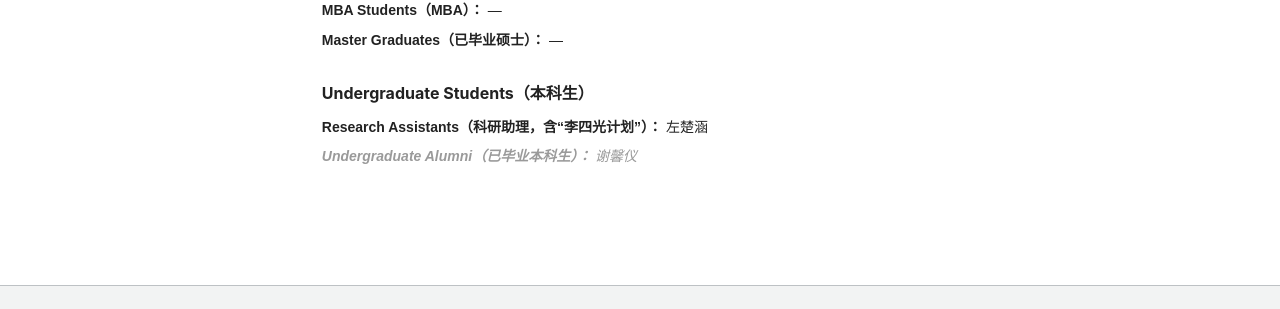
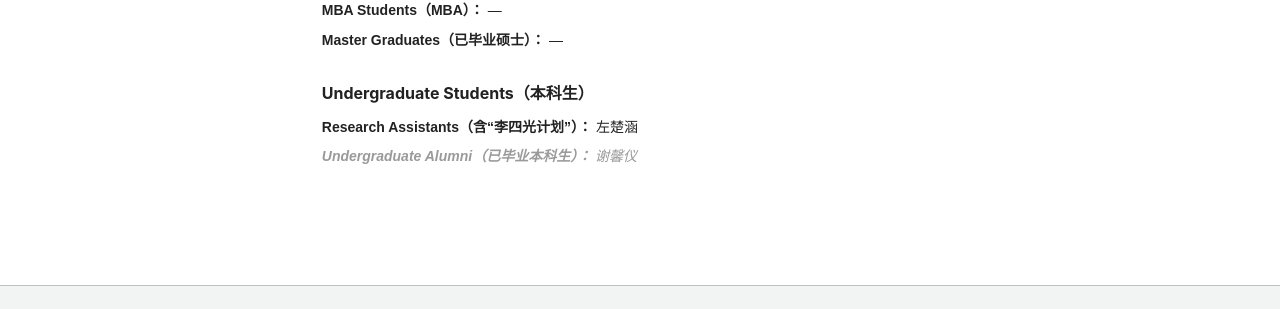
Before and after one commit to nishaochen/chimaomao, a Jekyll site: the page built from _pages/students.html, in a window 1280 px wide and 952 px high. Shown: the part 556-865 px from the top of the window. Built offline with Jekyll 4.4.1, drawn with Linux system fonts in a browser that asks for light colours; a style sheet for code colours, icons or effects is not loaded.

Commit message:
Remove '科研助理' from Research Assistants label

```diff
--- a/_pages/students.html
+++ b/_pages/students.html
@@ -146,7 +146,7 @@ author_profile: true
   <h3>Undergraduate Students（本科生）</h3>
 
   <div class="student-line">
-    <strong>Research Assistants（科研助理，含“李四光计划”）：</strong> 左楚涵
+    <strong>Research Assistants（含“李四光计划”）：</strong> 左楚涵
   </div>
 
   <div class="student-line alumni">
```
